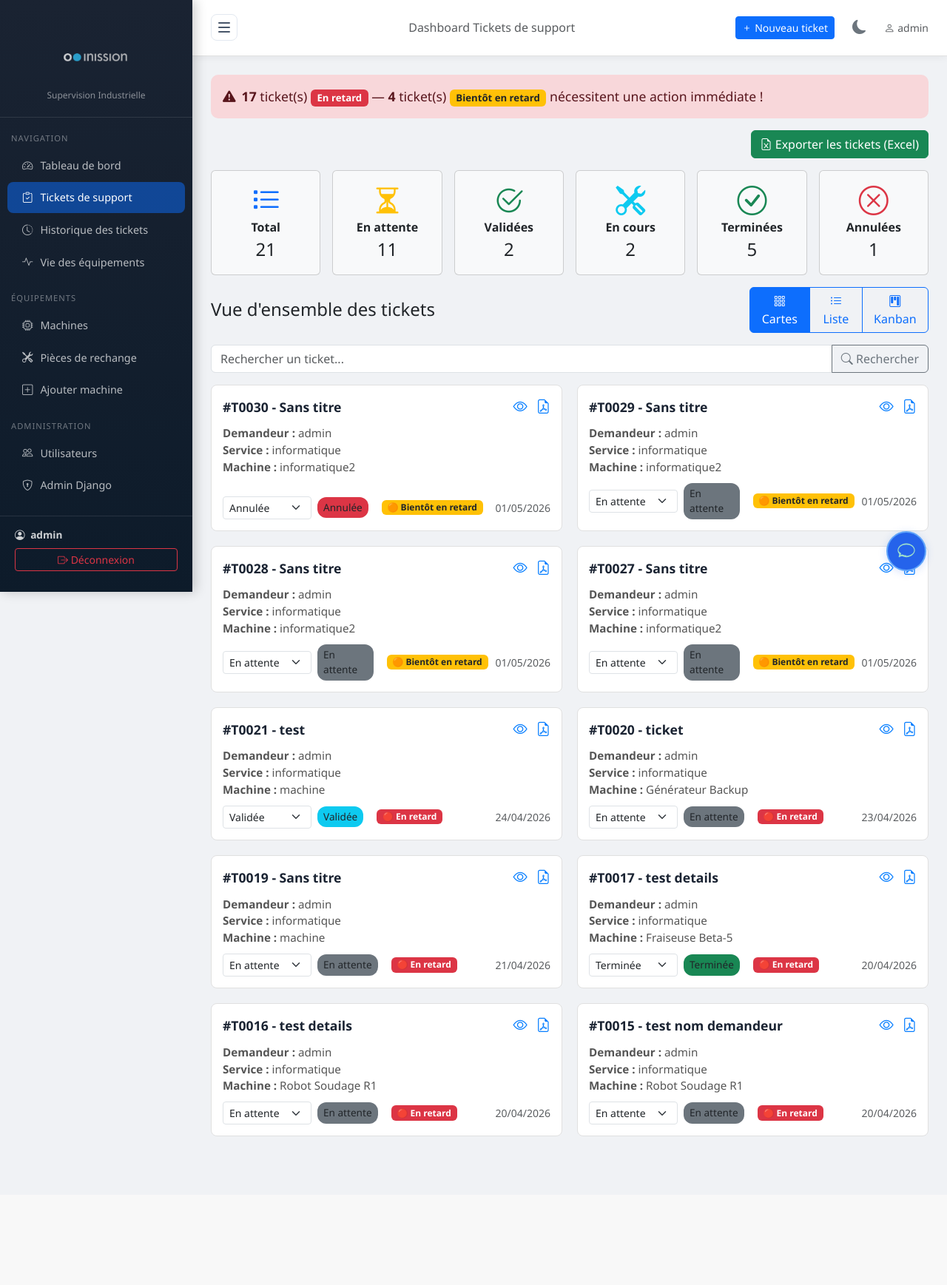
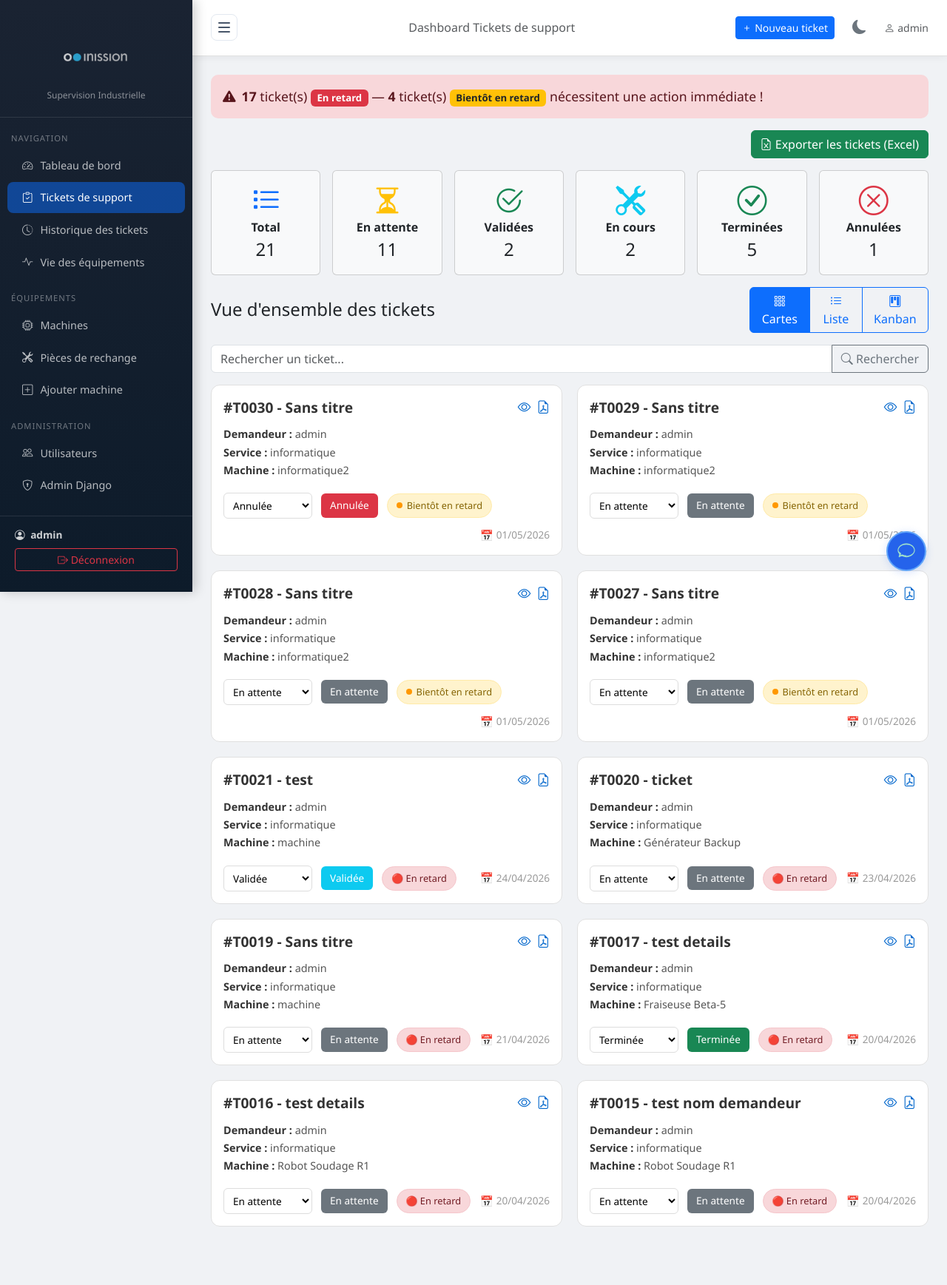
Before and after one commit to ranim26/scmi_1.1, a Django app: page /demandes/dashboard/ in a window 1280 px wide. Shown: the whole page at 74% size. Before the commit the page ends 1536 px from the top, so only its background shows below. Run offline with Django 4.2, Linux system fonts and the light colour scheme; a user stored in the database is signed in; data comes from the database, SQL or seed files in the repository; some libraries are stand-ins or nearby versions.

Commit message:
ticket cards modification

```diff
--- a/ticketing_system/tickets/templates/tickets/demande_dashboard.html
+++ b/ticketing_system/tickets/templates/tickets/demande_dashboard.html
@@ -119,8 +119,8 @@
 }
 .ticket-card {
     border: 1px solid #e0e0e0;
-    border-radius: 8px;
-    padding: 15px;
+    border-radius: 12px;
+    padding: 16px;
     background: #fff;
     transition: transform 0.2s, box-shadow 0.2s;
     display: flex;
@@ -134,38 +134,119 @@
 .ticket-header {
     display: flex;
     justify-content: space-between;
-    align-items: center;
-    margin-bottom: 10px;
+    align-items: flex-start;
+    margin-bottom: 12px;
 }
 .ticket-title {
+    font-weight: 700;
+    color: #333;
+    font-size: 1.2rem;
+    margin: 0;
+}
+.ticket-actions-icons {
+    display: flex;
+    gap: 8px;
+}
+.ticket-actions-icons a {
+    color: #0066cc;
+    text-decoration: none;
+    font-size: 1.1rem;
+    transition: opacity 0.2s;
+}
+.ticket-actions-icons a:hover {
+    opacity: 0.7;
+}
+.ticket-info {
+    font-size: 0.9rem;
+    color: #555;
+    margin-bottom: 16px;
+    line-height: 1.4;
+}
+.ticket-info div {
+    margin-bottom: 4px;
+}
+.ticket-info strong {
     font-weight: 600;
-    color: #1a2332;
-    font-size: 1.1rem;
+    color: #333;
 }
-.ticket-status {
-    padding: 4px 8px;
-    border-radius: 12px;
+.ticket-footer {
+    display: flex;
+    align-items: center;
+    gap: 12px;
+    margin-top: auto;
+    flex-wrap: wrap;
+}
+.ticket-status-dropdown {
+    border: 1px solid #ddd;
+    border-radius: 6px;
+    padding: 6px 8px;
+    font-size: 0.85rem;
+    background: #fff;
+    min-width: 120px;
+}
+.ticket-status-badge {
+    padding: 6px 12px;
+    border-radius: 6px;
     font-size: 0.85rem;
     font-weight: 500;
+    border: none;
+    cursor: pointer;
+    transition: all 0.2s;
 }
-.ticket-info {
-    font-size: 0.95rem;
-    color: #555;
-    margin-bottom: 10px;
+.ticket-status-badge.bg-danger {
+    background: #dc3545;
+    color: white;
 }
-.ticket-actions {
+.ticket-status-badge.bg-warning {
+    background: #ffc107;
+    color: #333;
+}
+.ticket-status-badge.bg-success {
+    background: #198754;
+    color: white;
+}
+.ticket-status-badge.bg-info {
+    background: #0dcaf0;
+    color: white;
+}
+.ticket-status-badge.bg-secondary {
+    background: #6c757d;
+    color: white;
+}
+.ticket-sla-badge {
+    padding: 6px 12px;
+    border-radius: 20px;
+    font-size: 0.8rem;
+    font-weight: 500;
+    display: inline-flex;
+    align-items: center;
+    gap: 6px;
+}
+.ticket-sla-badge.soon-late {
+    background: #fff3cd;
+    color: #856404;
+    border: 1px solid #ffeaa7;
+}
+.ticket-sla-badge.soon-late::before {
+    content: '';
+    width: 8px;
+    height: 8px;
+    background: #ff9800;
+    border-radius: 50%;
+    display: inline-block;
+}
+.ticket-date {
+    color: #999;
+    font-size: 0.85rem;
+    font-weight: 400;
+    margin-left: auto;
     display: flex;
     align-items: center;
-    gap: 10px;
-    margin-top: auto;
+    gap: 4px;
 }
-.ticket-eye {
-    color: #007bff;
-    font-size: 1.2rem;
-    text-decoration: none;
-}
-.ticket-eye:hover {
-    color: #0056b3;
+.ticket-date::before {
+    content: '📅';
+    font-size: 0.9rem;
 }
 /* Kanban only styles below */
 .kanban-column {
@@ -223,36 +304,36 @@
     {% for demande in demandes_recentes %}
     <div class="ticket-card">
         <div class="ticket-header">
-            <span class="ticket-title">#{{ demande.numero_ticket }} - {{ demande.titre|default:demande.numero_ticket }}</span>
-            <span>
-                <a href="{% url 'demande_detail' demande.pk %}" class="ticket-eye" title="Voir détails"><i class="bi bi-eye"></i></a>
-                <a href="{% url 'ticket_pdf' demande.pk %}" class="ticket-eye ms-2" title="Exporter PDF"><i class="bi bi-file-earmark-pdf"></i></a>
-            </span>
+            <div class="ticket-title">#{{ demande.numero_ticket }} - {{ demande.titre|default:"Sans titre" }}</div>
+            <div class="ticket-actions-icons">
+                <a href="{% url 'demande_detail' demande.pk %}" title="Voir détails"><i class="bi bi-eye"></i></a>
+                <a href="{% url 'ticket_pdf' demande.pk %}" title="Exporter PDF"><i class="bi bi-file-earmark-pdf"></i></a>
+            </div>
         </div>
         <div class="ticket-info">
             <div><strong>Demandeur :</strong> {{ demande.demandeur|default:"-" }}</div>
             <div><strong>Service :</strong> {{ demande.service_support }}</div>
             <div><strong>Machine :</strong> {{ demande.machine.nom }}</div>
         </div>
-        <div class="ticket-actions">
+        <div class="ticket-footer">
             <form method="post" action="{% url 'demande_change_statut' demande.pk 'dummy' %}" class="d-flex align-items-center" style="gap: 8px;" onChange="this.submit();">
                 {% csrf_token %}
-                <select name="statut" class="form-select form-select-sm" style="width: auto; min-width: 120px;"
+                <select name="statut" class="ticket-status-dropdown"
                         onchange="this.form.action=this.form.action.replace('dummy', this.value);">
                     {% for key, label in demande.STATUT_CHOICES %}
                         <option value="{{ key }}" {% if demande.statut == key %}selected{% endif %}>{{ label }}</option>
                     {% endfor %}
                 </select>
-                <span class="ticket-status bg-{{ demande.get_statut_class }}">{{ demande.get_statut_display }}</span>
             </form>
+            <button class="ticket-status-badge bg-{{ demande.get_statut_class }}">{{ demande.get_statut_display }}</button>
             {% if demande.sla_status == 'on_time' %}
-                <span class="badge bg-success ms-2">🟢 À l'heure</span>
+                <span class="ticket-sla-badge" style="background: #d4edda; color: #155724; border: 1px solid #c3e6cb;">🟢 À l'heure</span>
             {% elif demande.sla_status == 'warning' %}
-                <span class="badge bg-warning text-dark ms-2">🟠 Bientôt en retard</span>
+                <span class="ticket-sla-badge soon-late">Bientôt en retard</span>
             {% elif demande.sla_status == 'overdue' %}
-                <span class="badge bg-danger ms-2">🔴 En retard</span>
+                <span class="ticket-sla-badge" style="background: #f8d7da; color: #721c24; border: 1px solid #f5c6cb;">🔴 En retard</span>
             {% endif %}
-            <span class="text-muted small ms-auto">{{ demande.date_creation|date:"d/m/Y" }}</span>
+            <span class="ticket-date">{{ demande.date_creation|date:"d/m/Y" }}</span>
         </div>
     </div>
     {% empty %}
```
